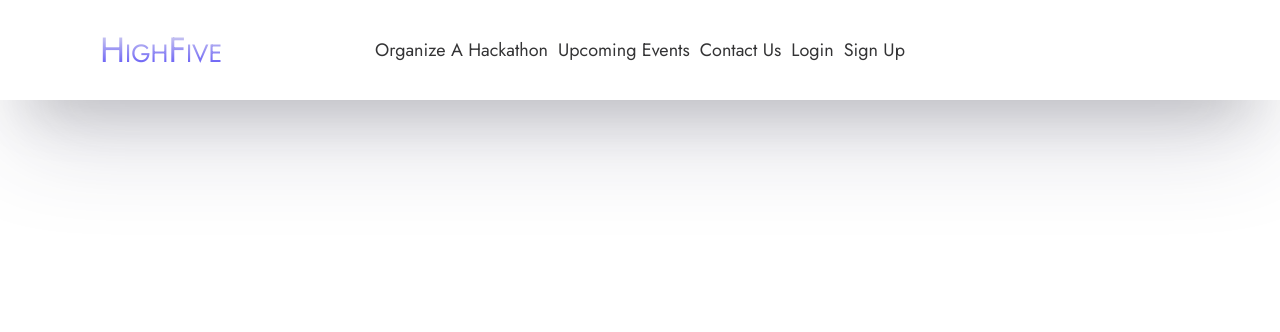
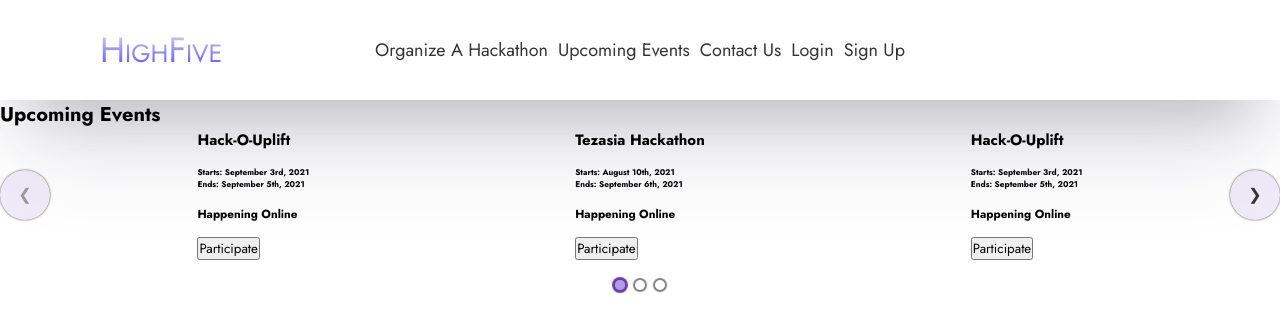
Before and after one commit to devanshi-code/high-five, a React (Create React App) app: page / in a window 1280 px wide. Shown: the top 332 px of the page. Built offline with nearby package versions, Linux system fonts and the light colour scheme.

Commit message:
added upcoming event section

```diff
--- a/package.json
+++ b/package.json
@@ -6,10 +6,14 @@
     "@testing-library/jest-dom": "^5.14.1",
     "@testing-library/react": "^11.2.7",
     "@testing-library/user-event": "^12.8.3",
+    "install": "^0.13.0",
+    "npm": "^7.22.0",
     "react": "^17.0.2",
     "react-dom": "^17.0.2",
+    "react-elastic-carousel": "^0.11.5",
     "react-icons": "^4.2.0",
     "react-scripts": "4.0.3",
+    "styled-components": "^5.3.1",
     "web-vitals": "^1.1.2"
   },
   "scripts": {
--- a/src/App.js
+++ b/src/App.js
@@ -1,8 +1,14 @@
 import React from 'react';
 import Navbar from "./components/Navbar/Navbar";
+import Upcoming from './components/UpcomingEvents';
 
 const App = () => {
-  return <Navbar />;
+  return(
+    <>
+    <Navbar/>
+    <Upcoming/>
+    </>
+  );
 };
 
 export default App;
--- /dev/null
+++ b/src/components/Event.js
@@ -0,0 +1,18 @@
+import React from 'react';
+
+
+const Item=(props)=>{
+    return(
+<div className="Event-Container">
+<h2>{props.eventName}</h2>
+<br/>
+<h5>Starts: <span>{props.start}</span></h5>
+<h5>Ends: <span>{props.end}</span></h5>
+<br/>
+<h3>Happening <span>{props.happening}</span></h3>
+<br/>
+<button>Participate</button>
+</div>
+    );
+}
+export default Item;
--- /dev/null
+++ b/src/components/UpcomingEvents.js
@@ -0,0 +1,31 @@
+import React, { useState } from "react";
+import Carousel from "react-elastic-carousel";
+import Event from "./Event";
+// import "./styles.css";
+
+const breakPoints = [
+  { width: 1, itemsToShow: 1 },
+  { width: 550, itemsToShow: 2, itemsToScroll: 2 },
+  { width: 768, itemsToShow: 3 },
+  { width: 1200, itemsToShow: 4 }
+];
+
+const Upcoming=()=> {
+
+    const events=[{eventName:"Hack-O-Uplift",start:"September 3rd, 2021",end:"September 5th, 2021",happening:"Online"},{eventName:"Tezasia Hackathon",start:"August 10th, 2021",end:"September 6th, 2021",happening:"Online"},{eventName:"Hack-O-Uplift",start:"September 3rd, 2021",end:"September 5th, 2021",happening:"Online"},{eventName:"Tezasia Hackathon",start:"August 10th, 2021",end:"September 6th, 2021",happening:"Online"},{eventName:"Hack-O-Uplift",start:"September 3rd, 2021",end:"September 5th, 2021",happening:"Online"},{eventName:"Tezasia Hackathon",start:"August 10th, 2021",end:"September 6th, 2021",happening:"Online"},{eventName:"Hack-O-Uplift",start:"September 3rd, 2021",end:"September 5th, 2021",happening:"Online"},{eventName:"Tezasia Hackathon",start:"August 10th, 2021",end:"September 6th, 2021",happening:"Online"}];
+
+  return (
+    <div className="Upcoming">
+        <h1>Upcoming Events</h1>
+      <div className="carousel-wrapper">
+        <Carousel breakPoints={breakPoints}>
+          {events.map((item) => (
+            <Event eventName={item.eventName} start={item.start} end={item.end} happening={item.happening}/>
+          ))}
+        </Carousel>
+      </div>
+    </div>
+  );
+}
+
+export default Upcoming;
```
Also changed, not shown: 1 other file (tests, documents, lock files or other folders).
